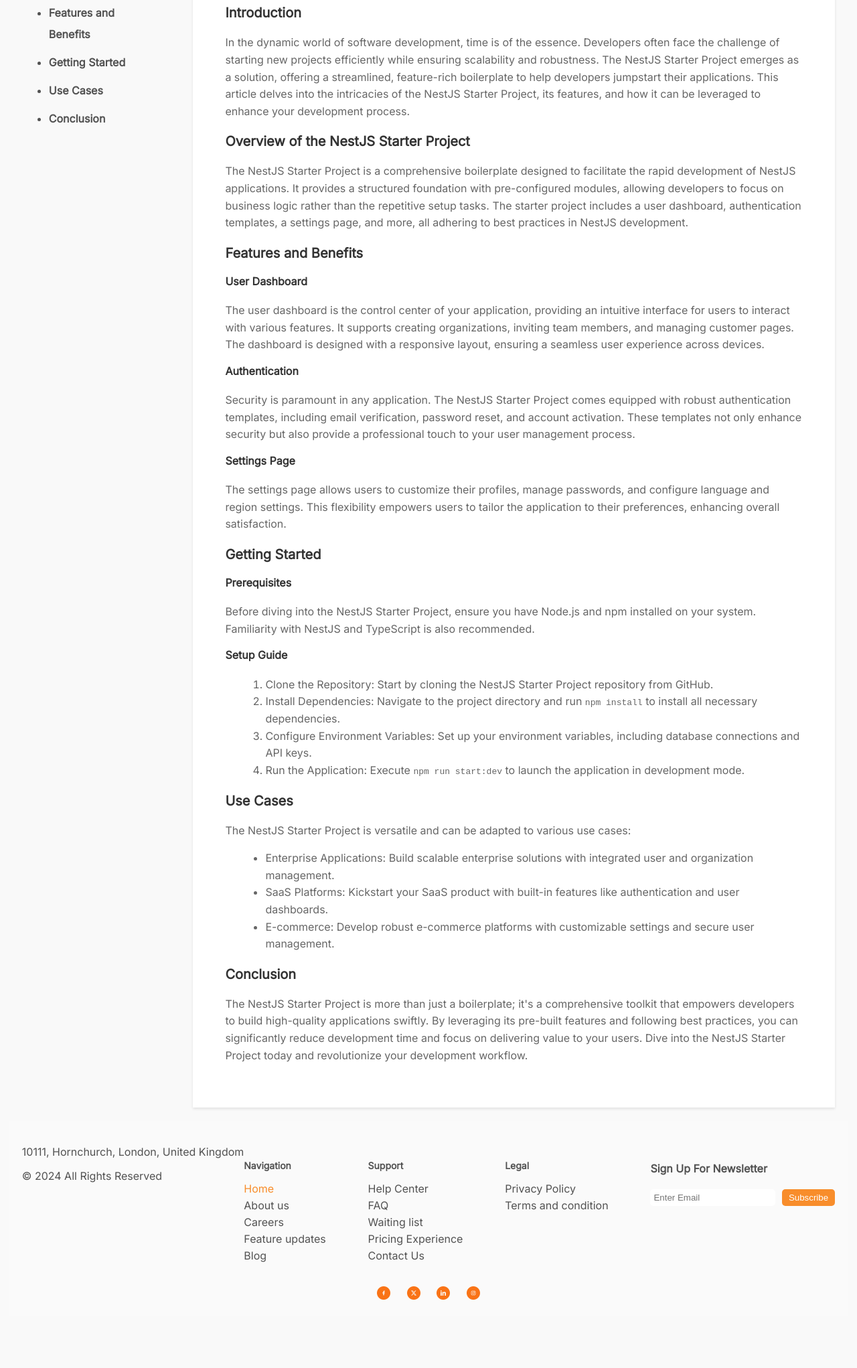
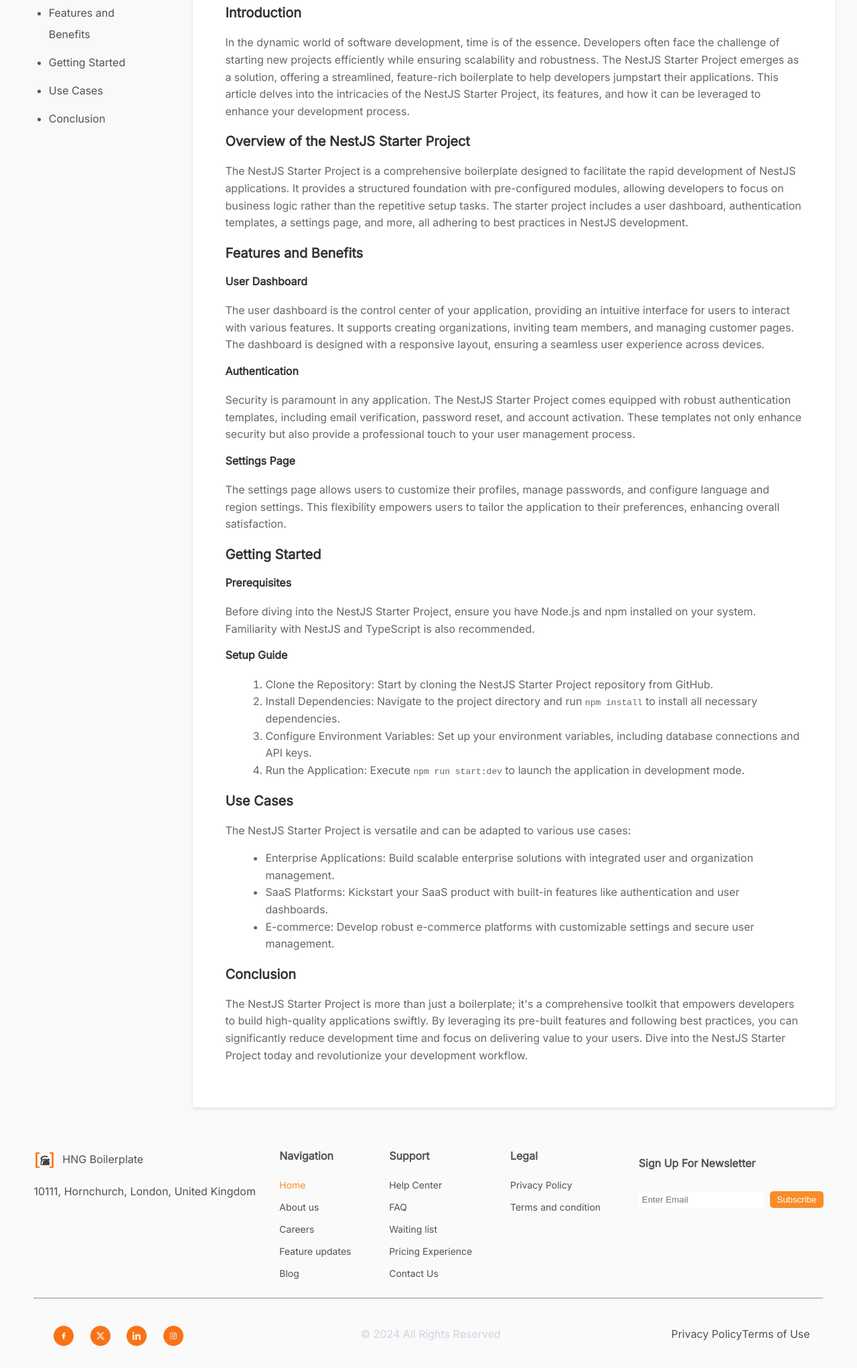
Before and after one commit to meryrahou/Data-Analysis-HNG-Internship, a plain HTML site: page Stage7/code/A1.html in a window 1280 px wide. Shown: the part 243-2286 px from the top of the page at 67% size. Before the commit the page ends 2221 px from the top, so only its background shows below. Drawn offline with Linux system fonts and the light colour scheme.

Commit message:
Fixed Css

```diff
--- a/Stage7/code/A1.css
+++ b/Stage7/code/A1.css
@@ -57,6 +57,10 @@
     padding-right: 1%;
 }
 
+aside h1 {
+    font-weight: bold;
+}
+
 aside ul {
     padding: 40px;
     margin: 0;
@@ -65,11 +69,20 @@
 aside ul li {
     margin-bottom: 10px;
     color: #525252;
-    font-weight: bold;
-    line-height: 2; /* Adjust this value to control spacing between lines */
+    line-height: 2;
 }
 
-section {
+aside ul li a {
+    text-decoration: none; /* Removes underline */
+    color: inherit; /* Uses the color of the parent element (li) */
+    font-weight: normal; /* Ensures text is not bold */
+}
+
+aside ul li a:hover {
+    color: #f88d2b; /* Change to a slightly different color if desired */
+}
+
+.full {
     flex: 1;
     background-color: white;
     padding: 20px;
@@ -115,11 +128,14 @@
 footer {
     background-color: #fafafa;
     color: #525252;
-    padding: 20px;
+    padding: 0.5% 3%;
     margin-top: 20px;
+    line-height: 2; /* Adjust this value to control spacing between lines */
 }
 
 .footer-left {
+    margin-right: 3%;
+    margin-top: 3%;
     float: left;
 }
 
@@ -129,6 +145,18 @@
     margin-top: 20px;
 }
 
+.footer-bottom {
+    display: flex;
+    justify-content: space-between;
+    margin-top: 20px;
+}
+
+.footer-bottom-right {
+    display: flex;
+    justify-content: space-between;
+    margin-right: 20px;
+}
+
 .footer-navigation, .footer-support, .footer-legal {
     margin-right: 20px;
 }
@@ -136,11 +164,15 @@
 .footer-navigation ul, .footer-support ul, .footer-legal ul {
     list-style-type: none;
     padding: 0;
+    font-size: 14px;
+
 }
 
 .footer-navigation h4, .footer-support h4, .footer-legal h4 {
     margin-bottom: 10px;
-    font-size: 14px;
+    margin-top: 10px;
+    font-size: 16px;
+    font-weight: bold;
 }
 
 .footer-navigation ul li, .footer-support ul li, .footer-legal ul li {
@@ -170,7 +202,8 @@
 
 .social-media {
     margin-top: 20px;
-    text-align: center;
+    margin-left: 20px;
+    text-align: left;
 }
 
 .social-media a {
@@ -178,5 +211,5 @@
 }
 
 .social-media img {
-    height: 20px;
+    height: 30px;
 }
--- a/Stage7/code/A1.html
+++ b/Stage7/code/A1.html
@@ -25,25 +25,30 @@
     <main>
         <aside>
             <ul>
-                <li style="color: #f88d2b">Introduction</li>
-                <li>Overview of the NestJS Starter Project</li>
-                <li>Features and Benefits</li>
-                <li>Getting Started</li>
-                <li>Use Cases</li>
-                <li>Conclusion</li>
+                <li><a href="#introduction" style="color: #f88d2b">Introduction</a></li>
+                <li><a href="#overview">Overview of the NestJS Starter Project</a></li>
+                <li><a href="#features">Features and Benefits</a></li>
+                <li><a href="#getting-started">Getting Started</a></li>
+                <li><a href="#use-cases">Use Cases</a></li>
+                <li><a href="#conclusion">Conclusion</a></li>
             </ul>
         </aside>
 
-        <section>
-            <h1>Kickstart Your Development with the NestJS Starter Project</h1>
+        <section class="full">
+            <h1 style="font-weight: bold;">Kickstart Your Development with the NestJS Starter Project</h1>
             <h2>A Comprehensive Guide to Streamlined, Scalable Applications</h2>
             <hr>
+            <section id="introduction">
                 <h3>Introduction</h3>
                 <p>In the dynamic world of software development, time is of the essence. Developers often face the challenge of starting new projects efficiently while ensuring scalability and robustness. The NestJS Starter Project emerges as a solution, offering a streamlined, feature-rich boilerplate to help developers jumpstart their applications. This article delves into the intricacies of the NestJS Starter Project, its features, and how it can be leveraged to enhance your development process.</p>
+            </section>
 
+            <section id="overview">
                 <h3>Overview of the NestJS Starter Project</h3>
                 <p>The NestJS Starter Project is a comprehensive boilerplate designed to facilitate the rapid development of NestJS applications. It provides a structured foundation with pre-configured modules, allowing developers to focus on business logic rather than the repetitive setup tasks. The starter project includes a user dashboard, authentication templates, a settings page, and more, all adhering to best practices in NestJS development.</p>
+            </section>
 
+            <section id="features">
                 <h3>Features and Benefits</h3>
                 <h4>User Dashboard</h4>
                 <p>The user dashboard is the control center of your application, providing an intuitive interface for users to interact with various features. It supports creating organizations, inviting team members, and managing customer pages. The dashboard is designed with a responsive layout, ensuring a seamless user experience across devices.</p>
@@ -53,7 +58,9 @@
 
                 <h4>Settings Page</h4>
                 <p>The settings page allows users to customize their profiles, manage passwords, and configure language and region settings. This flexibility empowers users to tailor the application to their preferences, enhancing overall satisfaction.</p>
+            </section>
 
+            <section id="getting-started">
                 <h3>Getting Started</h3>
                 <h4>Prerequisites</h4>
                 <p>Before diving into the NestJS Starter Project, ensure you have Node.js and npm installed on your system. Familiarity with NestJS and TypeScript is also recommended.</p>
@@ -64,7 +71,9 @@
                     <li>Configure Environment Variables: Set up your environment variables, including database connections and API keys.</li>
                     <li>Run the Application: Execute <code>npm run start:dev</code> to launch the application in development mode.</li>
                 </ol>
+            </section>
 
+            <section id="use-cases">
                 <h3>Use Cases</h3>
                 <p>The NestJS Starter Project is versatile and can be adapted to various use cases:</p>
                 <ul>
@@ -72,16 +81,22 @@
                     <li>SaaS Platforms: Kickstart your SaaS product with built-in features like authentication and user dashboards.</li>
                     <li>E-commerce: Develop robust e-commerce platforms with customizable settings and secure user management.</li>
                 </ul>
+            </section>
 
+            <section id="conclusion">
                 <h3>Conclusion</h3>
                 <p>The NestJS Starter Project is more than just a boilerplate; it's a comprehensive toolkit that empowers developers to build high-quality applications swiftly. By leveraging its pre-built features and following best practices, you can significantly reduce development time and focus on delivering value to your users. Dive into the NestJS Starter Project today and revolutionize your development workflow.</p>
+            </section>
         </section>
     </main>
 
     <footer>
         <div class="footer-left">
+            <div class="logo">
+                <img src="logo.png" alt="HNG Boilerplate Logo">
+                <span>HNG Boilerplate</span>
+            </div>
             <p>10111, Hornchurch, London, United Kingdom</p>
-            <p>&copy; 2024 All Rights Reserved</p>
         </div>
         <div class="footer-right">
             <div class="footer-navigation">
@@ -117,12 +132,26 @@
                 <button>Subscribe</button>
             </div>
         </div>
+        <hr style=" color: #525252;">
+        <div class="footer-bottom">
             <div class="social-media">
                 <a href="#"><img src="f.png" alt="Facebook"></a>
                 <a href="#"><img src="x.png" alt="Twitter"></a>
                 <a href="#"><img src="in.png" alt="LinkedIn"></a>
                 <a href="#"><img src="ig.png" alt="Instagram"></a>
             </div>
+            <div>
+                <p style="color: #cbd5e1;">&copy; 2024 All Rights Reserved</p>
+            </div>
+            <div class="footer-bottom-right">
+                <div>
+                    <p>Privacy Policy</p>
+                </div>
+                <div>
+                    <p>Terms of Use</p>
+                </div>
+            </div>
+        </div>
     </footer>
 </body>
 </html>
```
Lines whose indentation alone changed are shown as unchanged.
